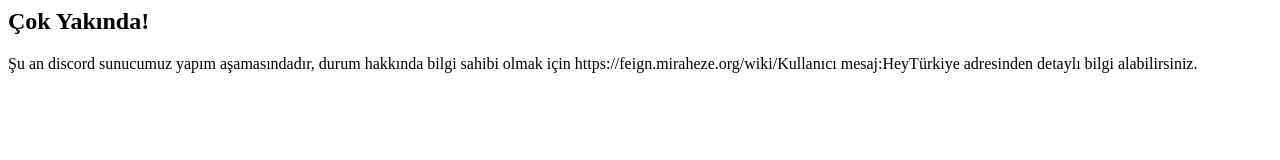
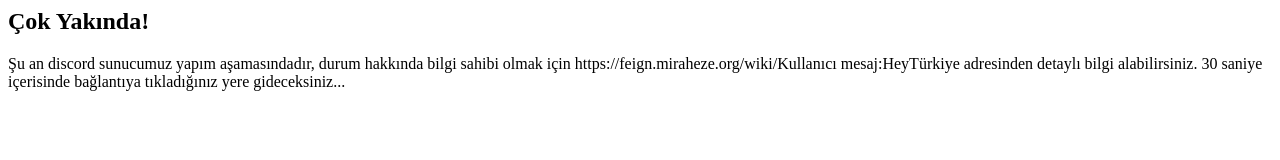
Before and after one commit to heyturkiye58/fg-w.ga, a plain HTML site: page discord/index.html in a window 1280 px wide. Drawn offline with Linux system fonts and the light colour scheme.

Commit message:
Update index.html

```diff
--- a/discord/index.html
+++ b/discord/index.html
@@ -1,5 +1,7 @@
 <html>
 <head>
+<link rel="shortcut icon" href="https://fg-w.ga/InShot_20221013_083051869.png" type="image/x-icon" >
+<title>Çok yakında! | Discord Sunucumuz</title>
 <script type="text/javascript">
 <!--
 function bekle(){
@@ -10,7 +12,7 @@ function bekle(){
 </head>
 <body onLoad="setTimeout('bekle()', 10000)">
 <h2>Çok Yakında!</h2>
-<p>Şu an discord sunucumuz yapım aşamasındadır,  durum hakkında bilgi sahibi olmak için https://feign.miraheze.org/wiki/Kullanıcı mesaj:HeyTürkiye adresinden detaylı bilgi alabilirsiniz.</p>
+<p>Şu an discord sunucumuz yapım aşamasındadır,  durum hakkında bilgi sahibi olmak için https://feign.miraheze.org/wiki/Kullanıcı mesaj:HeyTürkiye adresinden detaylı bilgi alabilirsiniz. 30 saniye içerisinde bağlantıya tıkladığınız yere gideceksiniz...</p>
 
 </body>
 </html>
```
